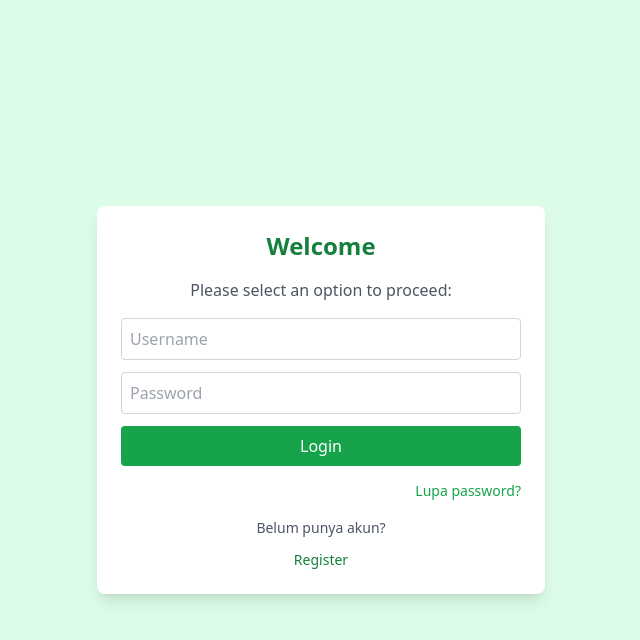
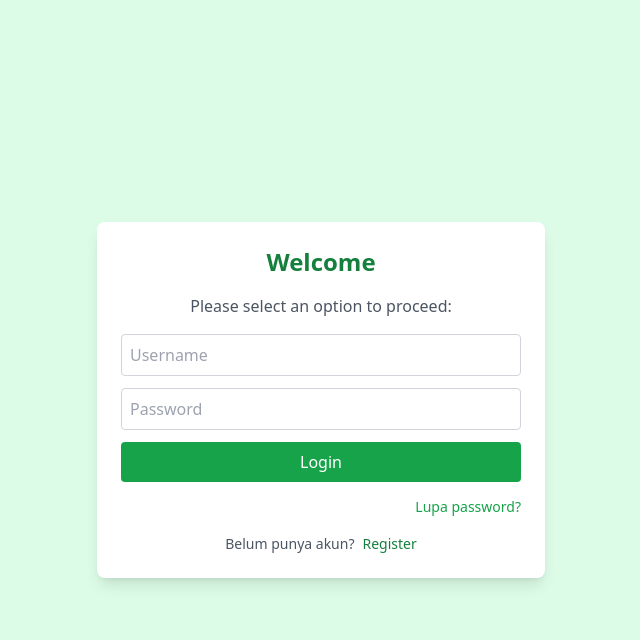
Before and after one commit to ARVLogam/my-flask-app, a Flask app: page /login in a window 1280 px wide. Shown: the top 640 px of the page, without its empty margins (319-959 px from the left). Run offline with Flask 3, Linux system fonts and the light colour scheme; some libraries are stand-ins or nearby versions.

Commit message:
Update login.html

```diff
--- a/templates/login.html
+++ b/templates/login.html
@@ -52,15 +52,16 @@
         </div>
       </form>
 
-      <div class="text-center text-sm text-gray-600 mt-4">
-          Belum punya akun?
+         <div class="flex justify-center items-center text-sm text-gray-600 mt-4">
+      <span>Belum punya akun?</span>
       <a
         href="{{ url_for('register') }}"
-        class="block text-center mt-3 text-green-700 hover:text-green-800"
+        class="ml-2 text-green-700 hover:text-green-800 font-medium"
       >
         Register
       </a>
     </div>
+
 
     <script src="https://cdn.jsdelivr.net/npm/sweetalert2@11"></script>
     <script>
```
